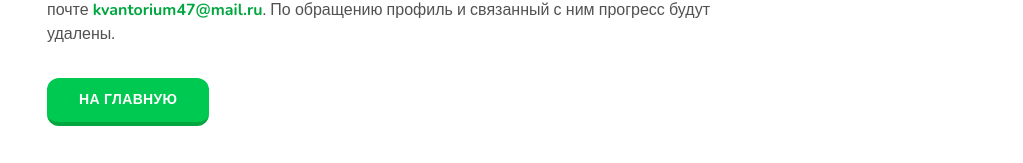
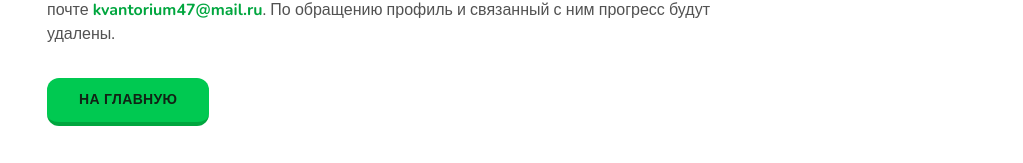
Before and after one commit to leonidzaharov/Kvantol1nGo, a Next.js app: page /privacy in a window 1280 px wide. Shown: the part 662-825 px from the top of the page, without its empty margins (257-1280 px from the left). Built offline with nearby package versions, Linux system fonts and the light colour scheme; no server answers.

Commit message:
Уточнить установку Debian и контраст кнопок

```diff
--- a/deploy/linux/AUTO-DEPLOY.md
+++ b/deploy/linux/AUTO-DEPLOY.md
@@ -6,7 +6,7 @@
 
 Gitea используется для отдельной проверки ветки `test` и на рабочий Debian
 не влияет. Первичную установку приложения, базу и `/etc/quantorium.env`
-администратор готовит по [инструкции переноса](../../docs/MIGRATION_SYSADMIN.md).
+администратор готовит по [инструкции установки](../../docs/DEBIAN_SETUP.md).
 Данные и загруженные картинки не входят в GitHub-репозиторий.
 
 Рабочая база и загруженные изображения не находятся в Git. Перед миграцией
--- a/src/app/globals.css
+++ b/src/app/globals.css
@@ -368,6 +368,12 @@ body {
 .creator-leaderboard-name { line-height: 1.3; }
 .creator-leaderboard-subtitle { color: #6b21a8; }
 
+/* Green action buttons use dark text on the bright theme and white text on
+   the deeper staging green. Solid hover colours preserve text contrast. */
+.kvanto-secondary { color: #102315; }
+html[data-deployment="staging"] .kvanto-secondary { color: #ffffff; }
+html[data-theme="dark"] .kvanto-secondary { color: #102315; }
+
 /* Dark surfaces must change together with the foreground, including badges
    reused in the profile, leaderboard and achievement notifications. */
 html[data-theme="dark"] .achievement-rarity { --achievement-surface: #1d293b; --achievement-border: #72849c; --achievement-accent: #e2e8f0; --achievement-glow: transparent; }
--- a/src/components/ui/button.tsx
+++ b/src/components/ui/button.tsx
@@ -22,7 +22,7 @@ const buttonVariants = cva(
         primaryOutline: "bg-white text-sky-500 hover:bg-slate-100",
 
         secondary:
-          "bg-green-500 text-primary-foreground hover:bg-green-500/90 border-green-600 border-b-4 active:border-b-0",
+          "kvanto-secondary bg-green-500 text-primary-foreground hover:bg-green-600 border-green-600 border-b-4 active:border-b-0",
         secondaryOutline: "bg-white text-green-500 hover:bg-slate-100",
 
         danger:
```
Also changed, not shown: deploy/linux/README.md, 4 other files (tests, documents, lock files or other folders).
